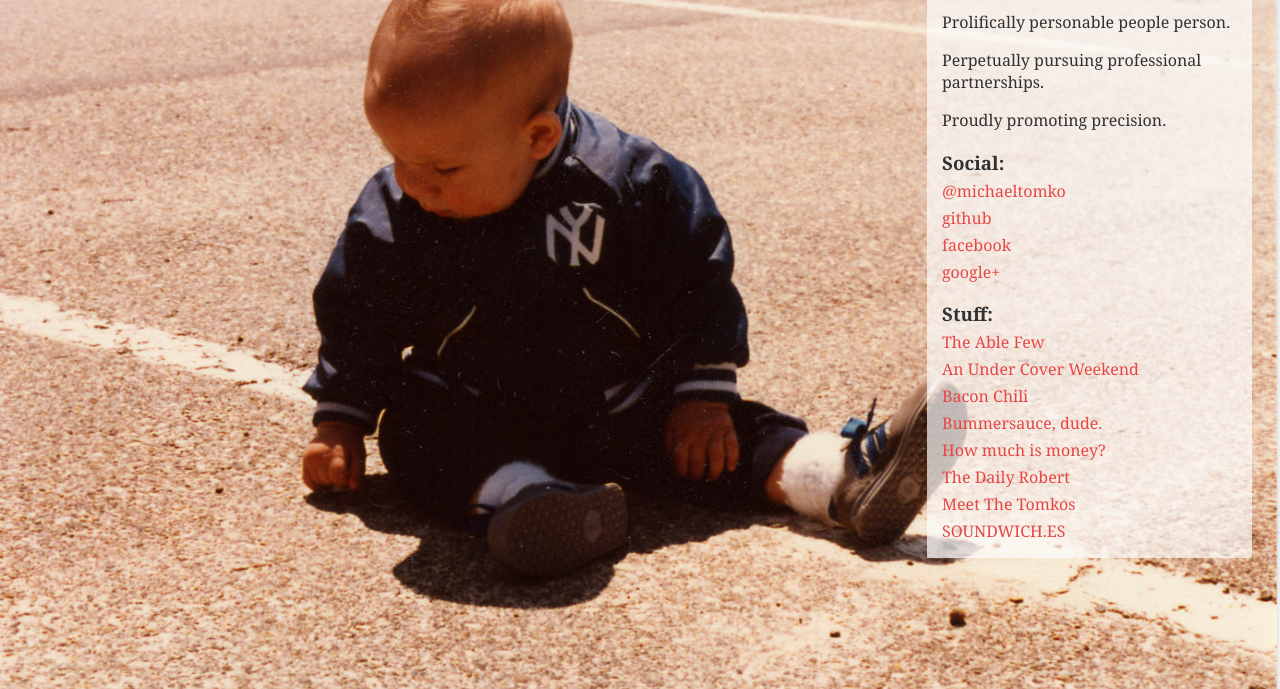
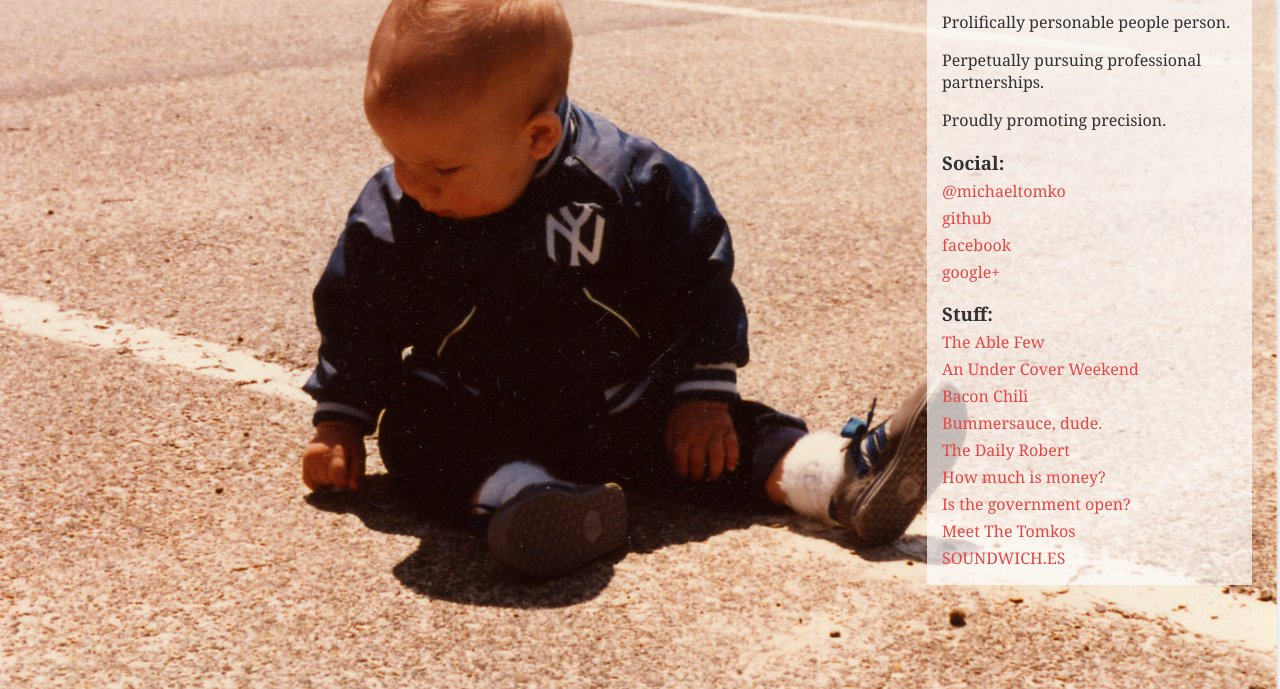
Before and after one commit to michaeltomko/tomkobombco.com, a plain HTML site: page index.html in a window 1280 px wide. Shown: the part 111-800 px from the top of the page. Drawn offline with Linux system fonts and the light colour scheme.

Commit message:
Added itgo.

```diff
--- a/index.html
+++ b/index.html
@@ -108,8 +108,9 @@
         <li><a href="http://undercoverweekend.com/" target="_blank">An Under Cover Weekend</a></li>
         <li><a href="http://baconchili.com/" target="_blank">Bacon Chili</a></li>
         <li><a href="http://bummersauce.com/" target="_blank">Bummersauce, dude.</a></li>
+        <li><a href="http://dailyrobert.com/" target="_blank">The Daily Robert</a></li>
         <li><a href="http://howmuchismoney.com/" target="_blank">How much is money?</a></li>
-        <li><a href="http://dailyrobert.com/" target="_blank">The Daily Robert</a></li>
+        <li><a href="http://isthegovernmentopen.com/" target="_blank">Is the government open?</a></li>
         <li><a href="http://meetthetomkos.com/" target="_blank">Meet The Tomkos</a></li>
         <li><a href="http://soundwich.es/" target="_blank">SOUNDWICH.ES</a></li>
       </ul>
```
